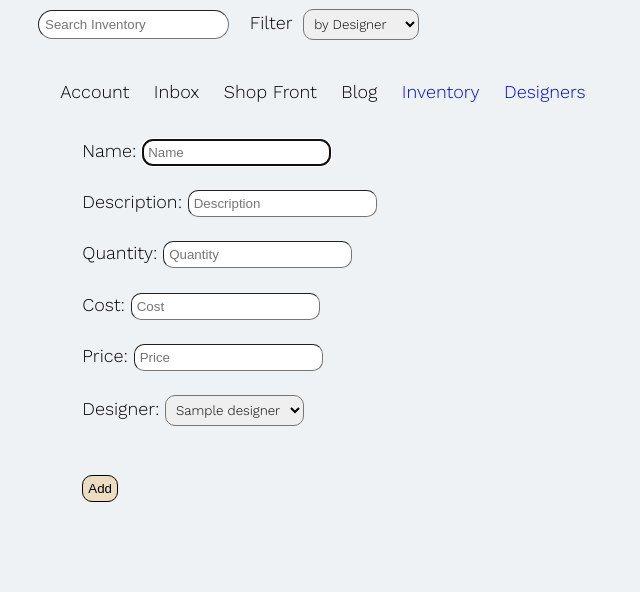
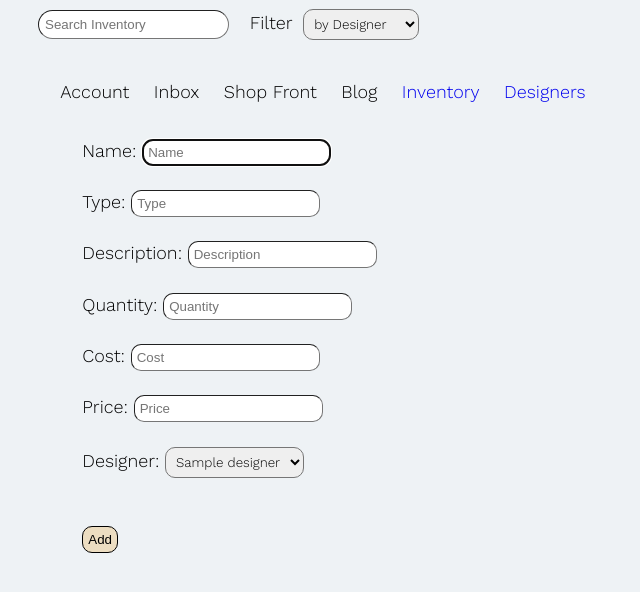
Before and after one commit to danawidmo/Jewellery_Shop_Inventory, a Flask app: page /new in a window 1280 px wide. Shown: the part 98-690 px from the top of the page, without its empty margins (0-640 px from the left). Run offline with Flask 2, Linux system fonts and the light colour scheme; a database or web service that is not in the repository returns one stand-in record (values such as "Sample title"); some libraries are stand-ins or nearby versions.

Commit message:
Added type to templates and controllers, fixed typo in the database and console file

```diff
--- a/console.py
+++ b/console.py
@@ -15,8 +15,8 @@ designer_repository.save(designer1)
 designer_repository.save(designer2)
 
 
-product1 = Product('Gold Ring', 'Golden ring with garnet stone', 10, 100, 200, designer1.id, 1)
-product2 = Product('Silver Ring', 'Silver ring with amethyst stone', 8, 90, 180, designer2.id, 2)
+product1 = Product('Gold Ring', 'ring','Golden ring with garnet stone', 10, 100, 200, designer1, 1)
+product2 = Product('Silver Ring', 'ring', 'Silver ring with amethyst stone', 8, 90, 180, designer2, 2)
 
 product_repository.save(product1)
 product_repository.save(product2)
--- a/controllers/product_controller.py
+++ b/controllers/product_controller.py
@@ -27,13 +27,14 @@ def new_product():
 @product_blueprint.route("/new", methods = ['POST'])
 def create_product():
     product_name = request.form['product_name']
+    type = request.form['type']
     description =request.form['description']
     quantity = request.form['quantity']
     cost = request.form['cost']
     price = request.form['price']
     designer_id = request.form['designer']
     designer = designer_repository.select(designer_id)
-    product = Product(product_name, description, quantity, cost, price, designer)
+    product = Product(product_name, type, description, quantity, cost, price, designer)
     product_repository.save(product)
     return redirect('/')
 
@@ -48,12 +49,13 @@ def edit_product(id):
 @product_blueprint.route("/products/<id>", methods=['POST'])
 def update_product(id):
     product_name = request.form['product_name']
+    type = request.form['type']
     description =request.form['description']
     quantity = request.form['quantity']
     cost = request.form['cost']
     price = request.form['price']
     designer_id = request.form['designer']
     designer = designer_repository.select(designer_id)
-    product = Product(product_name, description, quantity, cost, price, designer, id)
+    product = Product(product_name, type, description, quantity, cost, price, designer, id)
     product_repository.update(product)
     return redirect('/')
--- a/db/jewellery_shop.sql
+++ b/db/jewellery_shop.sql
@@ -12,7 +12,7 @@ CREATE TABLE designers (
 CREATE TABLE products (
     id SERIAL PRIMARY KEY,
     product_name VARCHAR(255),
-    type VARCHAR(255)
+    type VARCHAR(255),
     description TEXT,
     quantity INT,
     cost INT,
--- a/templates/designers/show.html
+++ b/templates/designers/show.html
@@ -16,6 +16,7 @@
                  <a href='designers/{{product.designer.id}}'>by {{product.designer.designer_name}}</a>
               </div>
            </div>
+           <p>Type:{{product.type}}</p>
            <p class='description'>{{product.description}}</p>
            <p>Cost: {{product.cost}}</p>
            <p>Price: {{product.price}}</p>
--- a/templates/index.html
+++ b/templates/index.html
@@ -14,6 +14,7 @@
             <a href='designers/{{product.designer.id}}'>by {{product.designer.designer_name}}</a>
          </div>
       </div>
+      <p>Type:{{product.type}}</p>
       <p class='description'>{{product.description}}</p>
       <p>Cost: {{product.cost}}</p>
       <p>Price: {{product.price}}</p>
--- a/templates/products/edit.html
+++ b/templates/products/edit.html
@@ -4,6 +4,10 @@
     <div>
         <label for='product_name'>Name:</label>
         <input type ='text' id='product_name' name='product_name' value ="{{product.product_name}}" required autofocus>
+    </div>
+    <div>
+        <label for='type'>Type:</label>
+        <input type ='text' id='type' name='type' value="{{product.type}}" required autofocus>
     </div>
     <div>
         <label for='description'>Description:</label>
--- a/templates/products/new.html
+++ b/templates/products/new.html
@@ -5,6 +5,10 @@
         <div>
             <label for='product_name'>Name:</label>
             <input type ='text' id='product_name' name='product_name' placeholder='Name' required autofocus>
+        </div>
+        <div>
+            <label for='type'>Type:</label>
+            <input type ='text' id='type' name='type' placeholder='Type' required autofocus>
         </div>
         <div>
             <label for='description'>Description:</label>
--- a/templates/products/show.html
+++ b/templates/products/show.html
@@ -6,6 +6,7 @@
             <p>{{product.product_name}}</p>
             <p><a href='designers/{{product.designer.id}}'>by {{product.designer.designer_name}}</a></p>
         </div>
+        <p>Type:{{product.type}}</p>
         <p class='description'>{{product.description}}</p>
         <p>Cost: {{product.cost}}</p>
         <p>Price: {{product.price}}</p>
```
